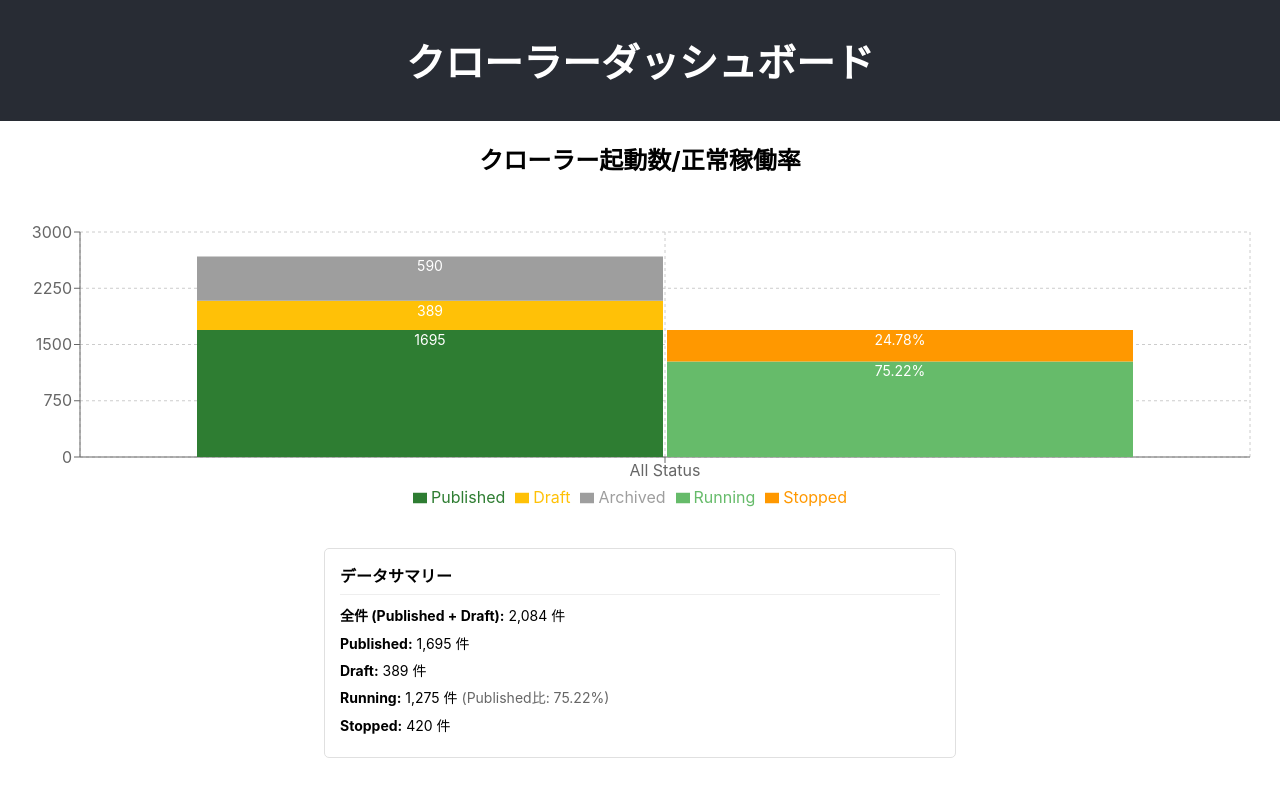
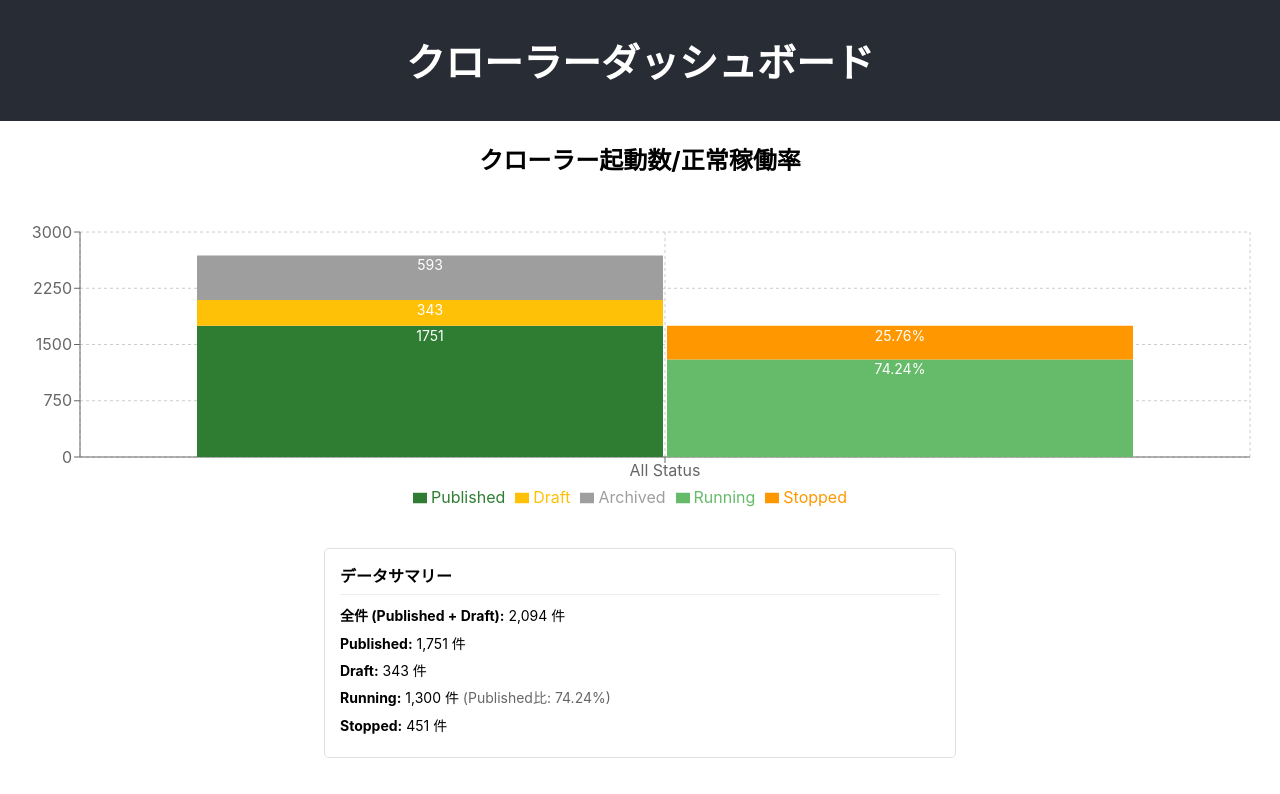
Before and after one commit to tayasho/crawlers, a React (Create React App) app: page / in a window 1280 px wide. Shown: the top 794 px of the page. Built offline with nearby package versions, Linux system fonts and the light colour scheme.

Commit message:
2025/08/15

```diff
--- a/src/components/ContentStatusChart.js
+++ b/src/components/ContentStatusChart.js
@@ -3,14 +3,15 @@ import { BarChart, Bar, XAxis, YAxis, CartesianGrid, Tooltip, Legend, Responsive
 import './ContentStatusChart.css';
 
 const ContentStatusChart = () => {
-  const published = 1695;
-  const draft = 389;
-  const archived = 590;
- // Published率81.33% (Published: 1695 / Draft: 389 + Published), Archived: 590
+  const published = 1751;
+  const draft = 343;
+  const archived = 593;
+  const stopped = 451;
+  const running = published-stopped;
 
-//稼働率75.22% (Publishedのうち未取得 or 一定期間取得ナシ: 420 / Published)
-  const stopped = 420;
-  const running = published-stopped;
+//Published率83.62% (Published: 1751 / Draft: 343 + Published), Archived: 593
+
+//稼働率74.24% (Publishedのうち未取得 or 一定期間取得ナシ: 451 / Published)
 
   // ★ ユーザー指定の「全件」合計を計算
   const totalPubDraft = published + draft;
```
